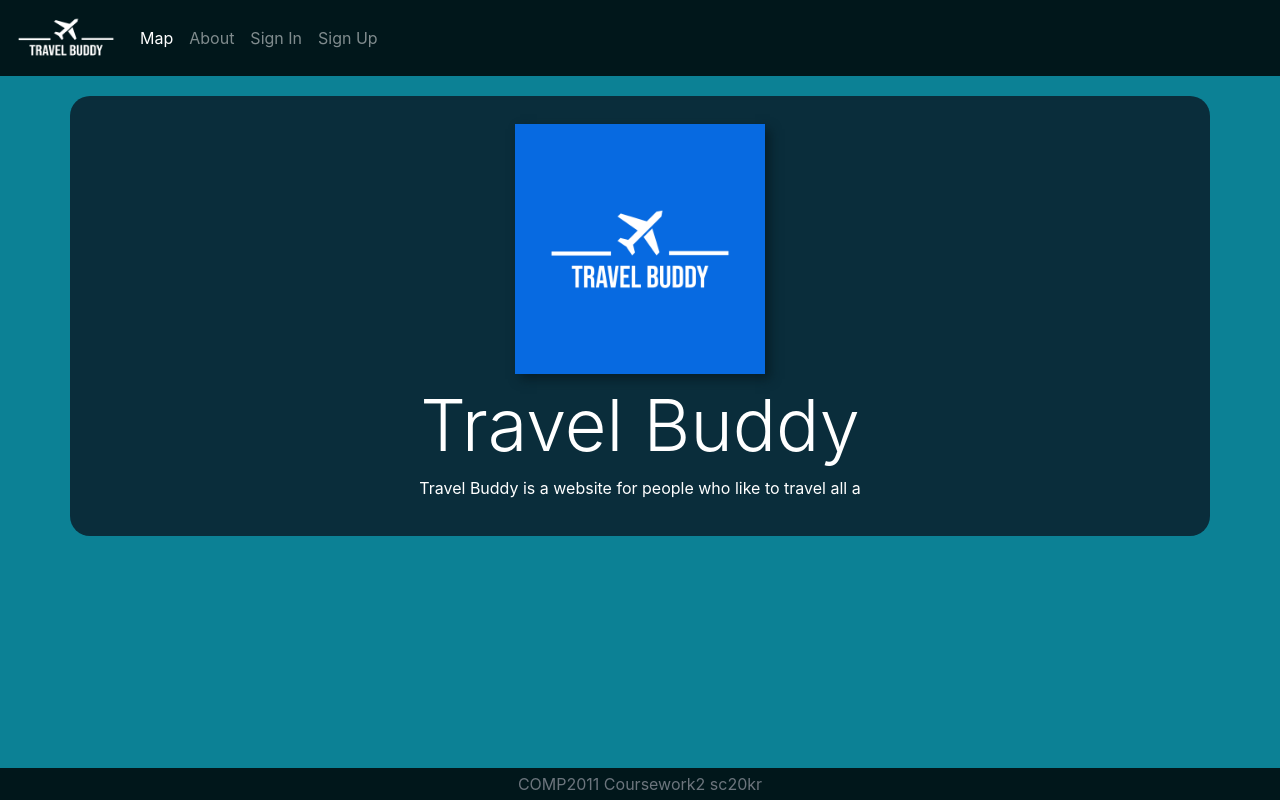
After one commit to kaperoo/TravelBuddy, a Flask app: page /about in a window 1280 px wide. The commit adds this page. Run offline with Flask 2, Linux system fonts and the light colour scheme; parts of the project's set-up code (start-up, migrations or seed data) failed here and were passed over; some libraries are stand-ins or nearby versions.

Commit message:
small fixes

```diff
--- a/app/static/style.css
+++ b/app/static/style.css
@@ -202,6 +202,10 @@ input::placeholder, textarea::placeholder{
     border-color: #c367cf;
 }
 .cols{
-    max-height: 400px;
+    max-height: 420px;
     overflow: auto;
 }
+#travelbuddy{
+    width: 250px;
+    box-shadow: 5px 5px 10px #061e27;
+}
--- /dev/null
+++ b/app/templates/about.html
@@ -0,0 +1,17 @@
+{% extends "base.html" %}
+{% block content %}
+<div class="container accinfo">
+    <div class="row justify-content-center mt-2">
+        <img class="account-img" id="travelbuddy" src="../static/logowhole.jpeg">
+    </div>
+    <div class="row justify-content-center mt-2">
+        <h1 class="account-heading display-3">Travel Buddy</h1>
+    </div>
+    <div class="row justify-content-center">
+        <p>Travel Buddy is a website for people who like to travel all a</p>
+    </div>
+
+
+<div class="row">
+</div>
+{% endblock content %}
--- a/app/templates/base.html
+++ b/app/templates/base.html
@@ -16,7 +16,7 @@
     <link rel="apple-touch-icon" sizes="180x180" href="../static/apple-touch-icon.png">
     <link rel="icon" type="image/png" sizes="32x32" href="../static/favicon-32x32.png">
     <link rel="icon" type="image/png" sizes="16x16" href="../static/favicon-16x16.png">
-    <script src="https://kit.fontawesome.com/a076d05399.js" crossorigin="anonymous"></script>
+    <script src="https://kit.fontawesome.com/a076d05399.js"></script>
     <link rel="manifest" href="../static/site.webmanifest">
 
     <!-- Cookie consent form -->
@@ -43,8 +43,13 @@
         <div class="collapse navbar-collapse" id="navbarNavAltMarkup">
             <div class="navbar-nav">
                 <!-- Here the active list defines whick page is an active page -->
-                <a class="nav-item nav-link active" href="/">Map<span class="sr-only">(current)</span></a>
+                <a class="nav-item nav-link active" href="/">Map<span class="sr-only"></span></a>
+                <a class="nav-item nav-link" href="{{url_for('about')}}">About</a>
                 {% if current_user.is_authenticated %}
+                    {% if current_user.isAdmin %}
+                        <a class="nav-item nav-link" href="/admin">Admin</a>
+                    {% endif %}
+
                     <a class="nav-item nav-link" href="{{url_for('account')}}">Account</a>
                     <a class="nav-item nav-link" href="{{url_for('logout')}}">Logout</a>
                 {% else %}
--- a/app/views.py
+++ b/app/views.py
@@ -221,3 +221,7 @@ def ctryrmv():
         db.session.commit()
 
     return json.dumps({'status': 'OK', 'response': response, 'col':col})
+
+@app.route('/about')
+def about():
+    return render_template('about.html', title='About')
```
Also changed, not shown: app.db, app/static/Travel Buddy-logos_black.png (deleted), app/static/Travel Buddy-logos_white.png (deleted), app/static/logowhole.jpeg (renamed from app/static/Travel Buddy-logos.jpeg).
